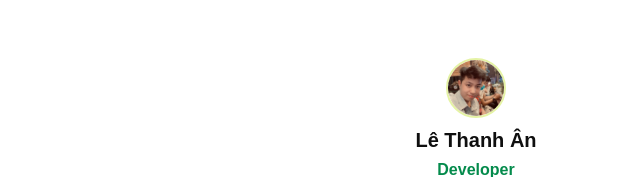
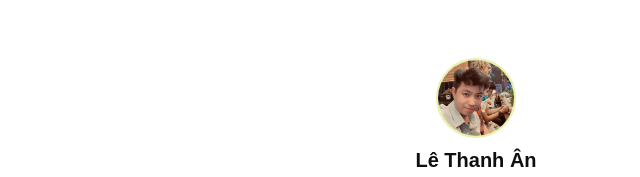
Before and after one commit to anlethanh048/Profile, a plain HTML site: page index.html in a window 1280 px wide. Shown: the top 177 px of the page, without its empty margins (164-804 px from the left). Drawn offline with nearby package versions, Linux system fonts and the light colour scheme.

Commit message:
Update index.html

```diff
--- a/index.html
+++ b/index.html
@@ -20,8 +20,8 @@
     <div class="container">
         <br>
         <br>
-        <div style="margin:10px auto; width: 60px;">
-            <img style="width: 60px; border-radius: 150px; border: solid 2px #e5f3a5; height: 60px;"
+        <div style="margin:10px auto; width: 80px;">
+            <img style="width: 80px; border-radius: 150px; border: solid 2px #e5f3a5; height: 80px;"
                 src="myavata.jpg">
         </div>
         <div>
```
